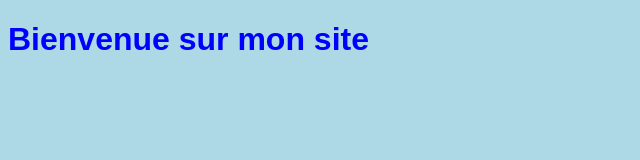
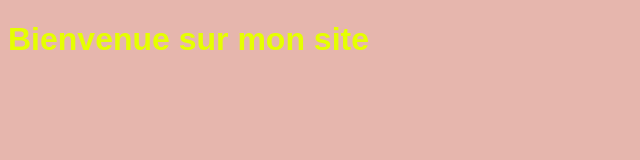
Before and after one commit to aithiba-ops/mon-site, a plain HTML site: page index.html in a window 1280 px wide. Shown: the whole page, without its empty margins (0-640 px from the left). Drawn offline with Linux system fonts and the light colour scheme.

Commit message:
Change la couleur du fond en rouge

```diff
--- a/style.css
+++ b/style.css
@@ -1,9 +1,9 @@
 
 body {
-    background-color: lightblue;
+    background-color: rgb(230, 182, 173);
     font-family: Arial;
 }
 
 h1 {
-    color: blue;
+    color: rgb(229, 255, 0);
 }
```
